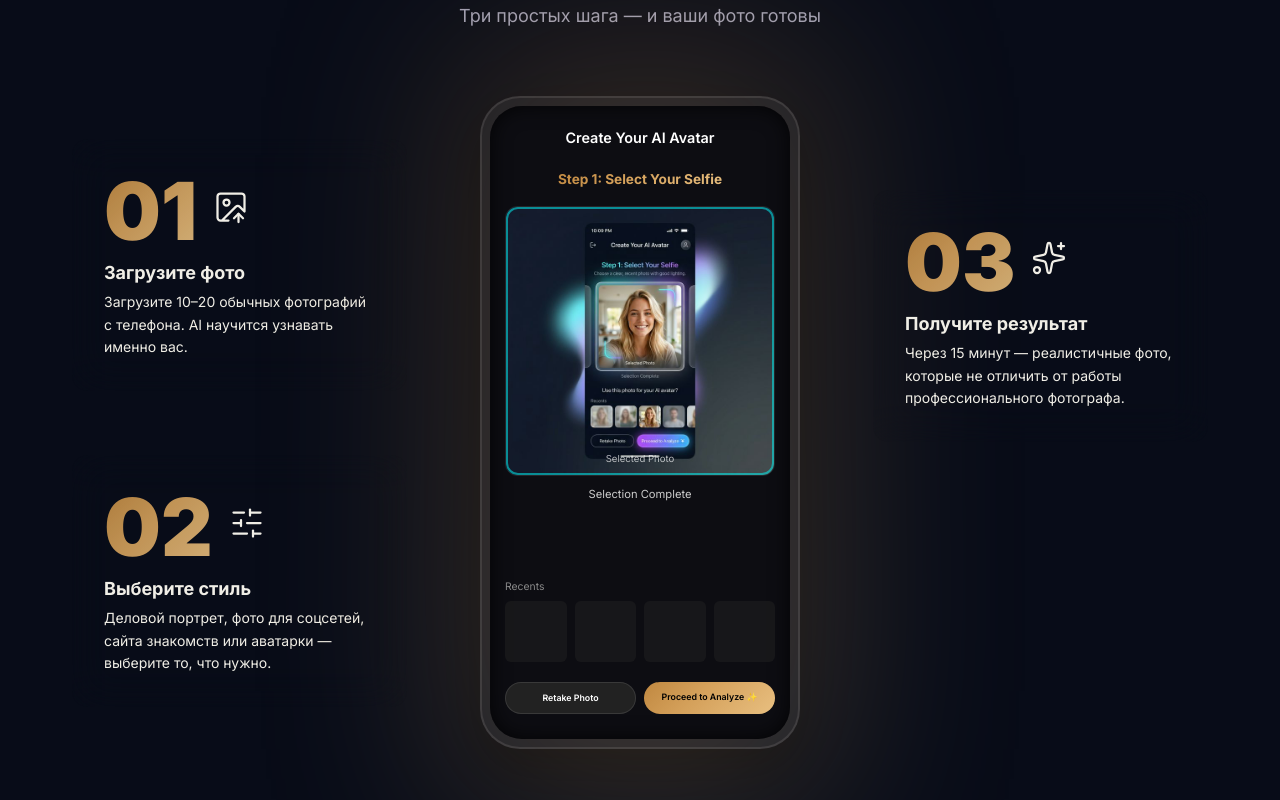
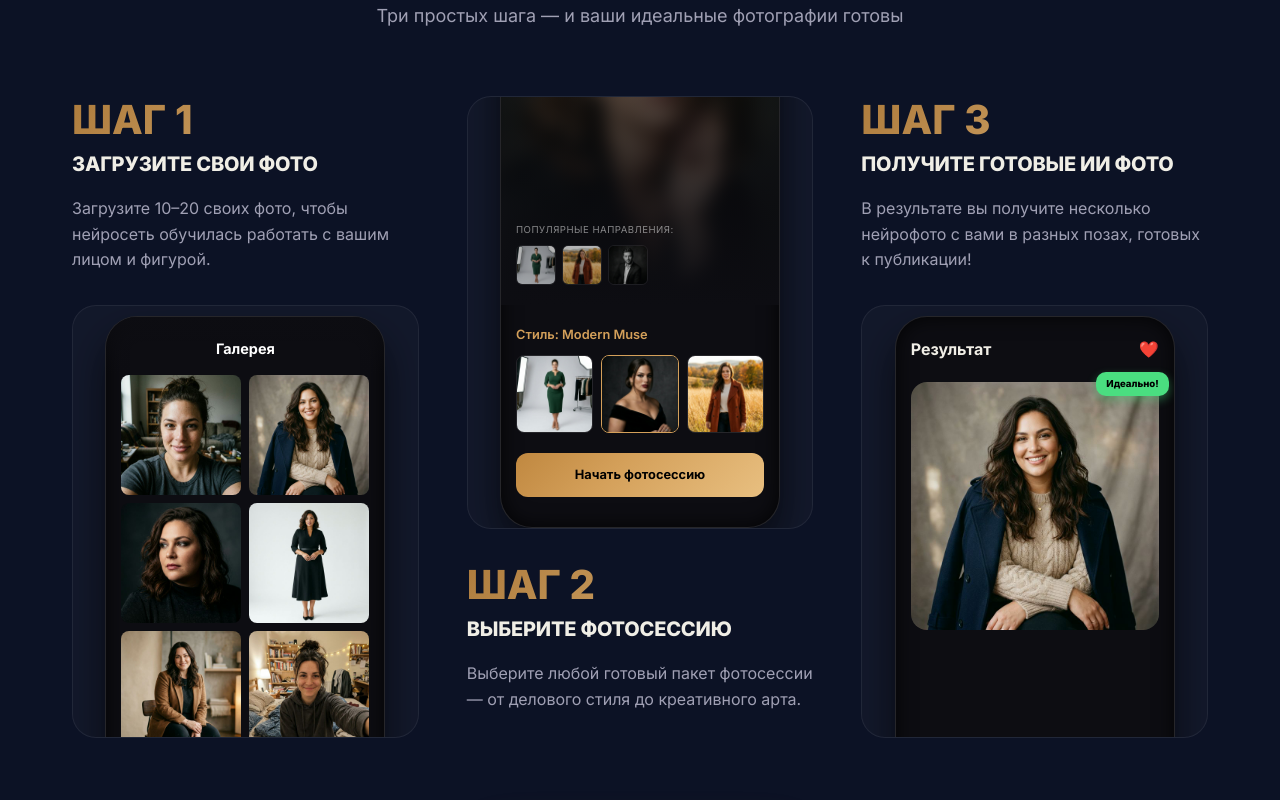
Before and after one commit to selyakate676-netizen/photogen, a Next.js app: page / in a window 1280 px wide. Shown: the part 1920-2720 px from the top of the page. Built offline with nearby package versions, Linux system fonts and the light colour scheme.

Commit message:
feat: polish HowItWorks section and optimize deployment workflow

```diff
--- a/src/components/FinalCTA.tsx
+++ b/src/components/FinalCTA.tsx
@@ -11,7 +11,7 @@ export default function FinalCTA() {
             <div className={styles.content}>
               <h2 className={styles.title}>Твоя идеальная фотосессия начинается здесь</h2>
               <p className={styles.subtitle}>
-                Создайте свой идеальный образ за 15 минут. Никаких студий, визажистов и сложных промптов.
+                Создайте свой безупречный образ за 15 минут. Никаких студий, визажистов и сложных промптов.
               </p>
               <Link href="/login" className="btn btn-primary btn-lg">
                 Начать фотосессию
--- a/src/components/HowItWorks.module.css
+++ b/src/components/HowItWorks.module.css
@@ -1,271 +1,304 @@
 .howItWorks {
-  background: var(--bg-secondary);
+  background: var(--bg-dark-alt);
   overflow: hidden;
+  padding: var(--space-section) 0;
+  font-family: var(--font-family);
 }
 
-.layout {
+.grid {
   display: grid;
-  grid-template-columns: 1fr 1.2fr 1fr;
-  gap: var(--space-xl);
-  align-items: center;
-  position: relative;
-  z-index: 2;
+  grid-template-columns: repeat(3, 1fr);
+  gap: var(--space-2xl);
   margin-top: var(--space-3xl);
+  align-items: start;
 }
 
-.columnDesc {
+.stepColumn {
   display: flex;
   flex-direction: column;
-  gap: var(--space-3xl);
-}
-
-.columnCenter {
-  display: flex;
-  justify-content: center;
-  align-items: center;
-  position: relative;
-}
-
-.step {
-  text-align: left;
-  padding: var(--space-xl);
-  position: relative;
-  z-index: 1;
-  display: flex;
-  flex-direction: column;
-  background: transparent !important;
-  box-shadow: none !important;
-  border: none !important;
-}
-
-.stepHeader {
-  display: flex;
-  align-items: center;
-  gap: var(--space-md);
-  margin-bottom: var(--space-sm);
+  gap: var(--space-xl);
 }
 
 .stepNumber {
-  font-size: 5rem;
-  font-weight: 900;
-  line-height: 1;
+  font-size: 2.5rem;
+  font-weight: 800;
+  line-height: 1.2;
   background: var(--accent-gradient);
   -webkit-background-clip: text;
   background-clip: text;
   -webkit-text-fill-color: transparent;
+  margin-bottom: var(--space-xs);
   opacity: 0.9;
-}
-
-.stepIcon {
-  color: var(--text-primary);
+  text-transform: uppercase;
 }
 
 .stepTitle {
-  font-size: var(--font-size-lg);
-  font-weight: 700;
-  margin-bottom: var(--space-xs);
-  color: var(--text-primary);
+  font-size: var(--font-size-xl);
+  font-weight: 800;
+  margin-bottom: var(--space-md);
+  letter-spacing: -0.01em;
+  color: var(--text-on-dark);
 }
 
 .stepDesc {
-  font-size: var(--font-size-sm);
-  color: var(--text-secondary);
+  font-size: var(--font-size-base);
+  color: var(--text-on-dark-secondary);
   line-height: 1.6;
 }
 
-/* Phone Mockup Styling */
+/* Updated Phone Screen - No Bezel, Longer */
+.phonePart {
+  width: 100%;
+  border-radius: var(--radius-xl);
+  overflow: hidden;
+  background: var(--bg-card-dark);
+  border: 1px solid var(--border-dark);
+  position: relative;
+  aspect-ratio: 4/5; /* Window for the longer phone */
+  display: flex;
+  justify-content: center;
+}
+
 .phoneMockup {
-  position: relative;
-  width: 100%;
-  max-width: 320px;
-  margin: 0 auto;
-  border-radius: 40px;
-  padding: 10px;
-  background: rgba(255, 255, 255, 0.05); /* Outer bezel */
-  box-shadow:
-    inset 0 0 0 2px rgba(255,255,255,0.1),
-    0 20px 50px rgba(0,0,0,0.5);
-  z-index: 5;
+  position: absolute;
+  width: 280px;
+  background: transparent;
+  border-radius: 0;
+  padding: 0;
+  box-shadow: none;
+}
+
+.phoneTop .phoneMockup {
+  top: 10px;
+}
+
+.phoneBottom .phoneMockup {
+  bottom: 0; /* Align to bottom to show footer */
 }
 
 .phoneScreen {
+  background: #0d0d12;
   border-radius: 32px;
   overflow: hidden;
-  position: relative;
-  width: 100%;
-  aspect-ratio: 9/19;
-  background: #0d0d12;
-  box-shadow: inset 0 0 20px rgba(0,0,0,0.8);
+  aspect-ratio: 9/21; /* significantly longer screen */
   display: flex;
   flex-direction: column;
+  box-shadow:
+    inset 0 0 20px rgba(0,0,0,0.8),
+    0 20px 40px rgba(0,0,0,0.6);
+  border: 1px solid rgba(255, 255, 255, 0.1);
 }
 
+/* Common Phone Internal UI */
 .phoneHeader {
-  padding: 20px 15px 10px;
+  padding: 20px 15px 15px;
   text-align: center;
+  flex-shrink: 0;
+  z-index: 10;
+  position: relative;
+  background: linear-gradient(to bottom, #0d0d12 0%, transparent 100%);
 }
 
 .phoneTitle {
   font-size: 0.9rem;
-  font-weight: 600;
+  font-weight: 700;
   color: #fff;
 }
 
-.phoneBody {
-  flex: 1;
-  padding: 10px 15px;
-  display: flex;
-  flex-direction: column;
-  align-items: center;
+/* Step 1 internal UI */
+.phoneGalleryGrid {
+  display: grid;
+  grid-template-columns: repeat(2, 1fr);
+  gap: 8px;
+  padding: 0 15px;
 }
 
-.phoneStepLabel {
-  font-size: 0.85rem;
-  font-weight: 700;
-  background: var(--accent-gradient);
-  -webkit-background-clip: text;
-  background-clip: text;
-  -webkit-text-fill-color: transparent;
-  margin-bottom: 15px;
+.galleryItem {
+  aspect-ratio: 1/1;
+  background: #222;
+  border-radius: 8px;
+  overflow: hidden;
 }
 
-.phonePhotoContainer {
-  position: relative;
+.galleryItem img {
   width: 100%;
-  aspect-ratio: 1/1;
-  border-radius: 12px;
-  overflow: hidden;
-  border: 1px solid rgba(255, 255, 255, 0.1);
-  margin-bottom: 10px;
+  height: 100%;
+  object-fit: cover;
 }
 
-.phonePhotoGlow {
+.phoneSelectionTag {
+  margin-top: 15px;
+  padding: 8px 15px;
+  background: var(--accent-gradient);
+  color: #000;
+  font-size: 0.7rem;
+  font-weight: 700;
+  align-self: center;
+  border-radius: 20px;
+}
+
+/* Step 2 internal UI - NEW SECTION TO FILL SPACE */
+.phoneStylePreview {
+  width: 100%;
+  flex: 1;
+  min-height: 180px;
+  position: relative;
+  overflow: hidden;
+  margin-bottom: 20px;
+}
+
+.blurredPreview {
+  width: 100%;
+  height: 100%;
+  object-fit: cover;
+  filter: blur(8px) brightness(0.6);
+  transform: scale(1.1);
+}
+
+.previewOverlay {
   position: absolute;
   top: 0;
   left: 0;
   right: 0;
   bottom: 0;
-  border: 2px solid cyan;
-  border-radius: 12px;
-  box-shadow: 0 0 15px cyan;
-  opacity: 0.5;
-  pointer-events: none;
+  background: linear-gradient(to top, #0d0d12 0%, transparent 100%);
+  display: flex;
+  flex-direction: column;
+  justify-content: flex-end;
+  padding: 20px 15px;
 }
 
-.phonePhotoLabel {
-  position: absolute;
-  bottom: 8px;
-  left: 0;
-  right: 0;
-  text-align: center;
+.phoneStylesLabelSmall {
   font-size: 0.6rem;
-  color: rgba(255, 255, 255, 0.7);
+  color: rgba(255, 255, 255, 0.5);
+  margin-bottom: 8px;
+  text-transform: uppercase;
+  letter-spacing: 0.05em;
 }
 
-.phoneImage {
+.phoneMiniStyles {
+  display: flex;
+  gap: 6px;
+}
+
+.miniStyleCard {
+  width: 40px;
+  height: 40px;
+  border-radius: 6px;
+  overflow: hidden;
+  border: 1px solid rgba(255, 255, 255, 0.1);
+  opacity: 0.7;
+}
+
+.miniStyleCard img {
   width: 100%;
   height: 100%;
   object-fit: cover;
 }
 
-.phoneStatus {
-  font-size: 0.7rem;
-  color: #ccc;
-  margin-bottom: 15px;
+.phoneStyleLabel {
+  font-size: 0.8rem;
+  font-weight: 600;
+  color: var(--accent-primary);
+  padding: 0 15px;
+  margin-bottom: 10px;
 }
 
-.phoneFooter {
-  width: 100%;
-  margin-top: auto;
-  padding-bottom: 15px;
-}
-
-.phoneRecentsLabel {
-  font-size: 0.65rem;
-  color: #888;
-  margin-bottom: 5px;
-}
-
-.phoneRecentsGrid {
+.phoneStylesPreview {
   display: grid;
-  grid-template-columns: repeat(4, 1fr);
+  grid-template-columns: repeat(3, 1fr);
   gap: 8px;
+  padding: 0 15px;
   margin-bottom: 20px;
 }
 
-.phoneRecentItem {
+.styleCard {
   aspect-ratio: 1/1;
-  background: #222;
-  border-radius: 6px;
-  opacity: 0.5;
+  border: 1px solid rgba(255,255,255,0.1);
+  border-radius: 8px;
+  overflow: hidden;
 }
 
-.phoneButtons {
-  display: grid;
-  grid-template-columns: 1fr 1fr;
-  gap: 8px;
+.styleCard img {
+  width: 100%;
+  height: 100%;
+  object-fit: cover;
 }
 
-.phoneBtnPrimary, .phoneBtnSecondary {
-  font-size: 0.55rem;
-  padding: 8px 4px;
-  border-radius: 20px;
+.phoneActionButton {
+  margin: 0 15px 30px;
+  background: var(--accent-gradient);
+  color: #000;
   text-align: center;
-  font-weight: 600;
+  padding: 12px;
+  border-radius: 12px;
+  font-size: 0.8rem;
+  font-weight: 700;
 }
 
-.phoneBtnPrimary {
-  background: var(--accent-gradient);
-  color: #000;
+/* Step 3 internal UI */
+.phoneResultHeader {
+  display: flex;
+  justify-content: space-between;
+  padding: 20px 15px;
+  font-weight: 700;
 }
 
-.phoneBtnSecondary {
-  background: #222;
-  color: #fff;
-  border: 1px solid rgba(255, 255, 255, 0.1);
+.phoneResultImage {
+  position: relative;
+  padding: 0 15px;
 }
 
-.phoneGlow {
-  position: absolute;
-  top: 50%;
-  left: 50%;
-  transform: translate(-50%, -50%);
-  width: 120%;
-  height: 120%;
-  background: var(--accent-gradient);
-  filter: blur(100px);
-  opacity: 0.2;
-  z-index: -1;
-  pointer-events: none;
+.phoneResultImage img {
+  border-radius: 16px;
+  width: 100%;
 }
 
-.spacer {
-  height: 150px;
+.heartIcon {
+  color: #ff4757;
 }
 
+.successBadge {
+  position: absolute;
+  top: -10px;
+  right: 5px;
+  background: #4ade80;
+  color: #000;
+  padding: 4px 10px;
+  border-radius: 10px;
+  font-size: 0.6rem;
+  font-weight: 800;
+  box-shadow: 0 4px 10px rgba(74, 222, 128, 0.4);
+}
+
+.footerAction {
+  margin-top: var(--space-4xl);
+  display: flex;
+  justify-content: center;
+}
+
+/* Responsive */
 @media (max-width: 1024px) {
-  .layout {
-    grid-template-columns: 1fr 1fr;
-    gap: var(--space-2xl);
+  .grid {
+    grid-template-columns: 1fr;
+    gap: var(--space-3xl);
   }
-  .columnCenter {
-    grid-column: span 2;
-    order: -1;
-    margin-bottom: var(--space-xl);
+
+  .stepColumn {
+    text-align: center;
+  }
+
+  .phonePart {
+    max-width: 500px;
+    margin: 0 auto;
+    aspect-ratio: 16/9; /* Switch to landscape-like window on mobile */
+  }
+
+  .phoneMockup {
+    width: 240px;
+  }
+
+  .stepColumn:nth-child(2) {
+    flex-direction: column;
   }
 }
-
-@media (max-width: 768px) {
-  .layout {
-    grid-template-columns: 1fr;
-  }
-  .columnCenter {
-    grid-column: span 1;
-  }
-  .phoneMockup {
-    max-width: 280px;
-  }
-  .spacer {
-    display: none;
-  }
-}
--- a/src/components/HowItWorks.tsx
+++ b/src/components/HowItWorks.tsx
@@ -5,21 +5,21 @@ import Reveal from './Reveal';
 const steps = [
   {
     number: 1,
-    icon: <ImageUp size={36} strokeWidth={1.5} />,
-    title: 'Загрузите фото',
-    desc: 'Загрузите 10–20 обычных фотографий с телефона. AI научится узнавать именно вас.',
+    title: 'ЗАГРУЗИТЕ СВОИ ФОТО',
+    desc: 'Загрузите 10–20 своих фото, чтобы нейросеть обучилась работать с вашим лицом и фигурой.',
+    icon: <ImageUp size={32} />
   },
   {
     number: 2,
-    icon: <SlidersHorizontal size={36} strokeWidth={1.5} />,
-    title: 'Выберите стиль',
-    desc: 'Деловой портрет, фото для соцсетей, сайта знакомств или аватарки — выберите то, что нужно.',
+    title: 'ВЫБЕРИТЕ ФОТОСЕССИЮ',
+    desc: 'Выберите любой готовый пакет фотосессии — от делового стиля до креативного арта.',
+    icon: <SlidersHorizontal size={32} />
   },
   {
     number: 3,
-    icon: <Sparkles size={36} strokeWidth={1.5} />,
-    title: 'Получите результат',
-    desc: 'Через 15 минут — реалистичные фото, которые не отличить от работы профессионального фотографа.',
+    title: 'ПОЛУЧИТЕ ГОТОВЫЕ ИИ ФОТО',
+    desc: 'В результате вы получите несколько нейрофото с вами в разных позах, готовых к публикации!',
+    icon: <Sparkles size={32} />
   },
 ];
 
@@ -32,94 +32,117 @@ export default function HowItWorks() {
             Как это <span className="gradient-text">работает</span>
           </h2>
           <p className="section-subtitle">
-            Три простых шага — и ваши фото готовы
+            Три простых шага — и ваши идеальные фотографии готовы
           </p>
         </Reveal>
 
-        <div className={styles.layout}>
-          {/* Left Column (Step 1 & 2) */}
-          <div className={styles.columnDesc}>
-            <Reveal delay={1} className={styles.revealWrapper}>
-              <div className={`${styles.step} glass-card`}>
-                <div className={styles.stepHeader}>
-                  <div className={styles.stepNumber}>01</div>
-                  <div className={styles.stepIcon}>{steps[0].icon}</div>
-                </div>
+        <div className={styles.grid}>
+          {/* Step 1: Text Top, Image Bottom */}
+          <div className={styles.stepColumn}>
+            <Reveal delay={0.1}>
+              <div className={styles.textPart}>
+                <div className={styles.stepNumber}>Шаг 1</div>
                 <h3 className={styles.stepTitle}>{steps[0].title}</h3>
                 <p className={styles.stepDesc}>{steps[0].desc}</p>
               </div>
             </Reveal>
+            <Reveal delay={0.2}>
+              <div className={`${styles.phonePart} ${styles.phoneTop}`}>
+                <div className={styles.phoneMockup}>
+                  <div className={styles.phoneScreen}>
+                     <div className={styles.phoneHeader}>
+                        <div className={styles.phoneTitle}>Галерея</div>
+                     </div>
+                     <div className={styles.phoneGalleryGrid}>
+                        <div className={styles.galleryItem}><img src="/before-main.png" alt="Selfie 1" /></div>
+                        <div className={styles.galleryItem}><img src="/ashley-1.png" alt="Selfie 2" /></div>
+                        <div className={styles.galleryItem}><img src="/ashley-2.png" alt="Selfie 3" /></div>
+                        <div className={styles.galleryItem}><img src="/ashley-3.png" alt="Selfie 4" /></div>
+                        <div className={styles.galleryItem}><img src="/ashley-4.png" alt="Selfie 5" /></div>
+                        <div className={styles.galleryItem}><img src="/before-1.png" alt="Selfie 6" /></div>
+                     </div>
+                     <div className={styles.phoneSelectionTag}>Выбрано 15/15</div>
+                  </div>
+                </div>
+              </div>
+            </Reveal>
+          </div>
 
-            <Reveal delay={2} className={styles.revealWrapper}>
-              <div className={`${styles.step} glass-card`}>
-                <div className={styles.stepHeader}>
-                  <div className={styles.stepNumber}>02</div>
-                  <div className={styles.stepIcon}>{steps[1].icon}</div>
+          {/* Step 2: Image Top, Text Bottom */}
+          <div className={styles.stepColumn}>
+            <Reveal delay={0.3}>
+              <div className={`${styles.phonePart} ${styles.phoneBottom}`}>
+                <div className={styles.phoneMockup}>
+                  <div className={styles.phoneScreen}>
+                     <div className={styles.phoneHeader}>
+                        <div className={styles.phoneTitle}>Выбор стиля</div>
+                     </div>
+                     <div className={styles.phoneStylePreview}>
+                        <img src="/after-1.png" alt="Preview" className={styles.blurredPreview} />
+                        <div className={styles.previewOverlay} >
+                           <div className={styles.phoneStylesLabelSmall}>Популярные направления:</div>
+                           <div className={styles.phoneMiniStyles}>
+                              <div className={styles.miniStyleCard}><img src="/studio-fashion.png" alt="S1" /></div>
+                              <div className={styles.miniStyleCard}><img src="/studio-nature.png" alt="S2" /></div>
+                              <div className={styles.miniStyleCard}><img src="/studio-bw-man.png" alt="S3" /></div>
+                           </div>
+                        </div>
+                     </div>
+                     <div className={styles.phoneStyleLabel}>Стиль: Modern Muse</div>
+                     <div className={styles.phoneStylesPreview}>
+                        <div className={styles.styleCard}><img src="/studio-fashion.png" alt="Fashion" /></div>
+                        <div className={styles.styleCard} style={{borderColor: 'var(--accent-primary)'}}><img src="/studio-glamour.png" alt="Glamour" /></div>
+                        <div className={styles.styleCard}><img src="/studio-nature.png" alt="Nature" /></div>
+                     </div>
+                     <div className={styles.phoneActionButton}>Начать фотосессию</div>
+                  </div>
                 </div>
+              </div>
+            </Reveal>
+            <Reveal delay={0.4}>
+              <div className={styles.textPart}>
+                <div className={styles.stepNumber}>Шаг 2</div>
                 <h3 className={styles.stepTitle}>{steps[1].title}</h3>
                 <p className={styles.stepDesc}>{steps[1].desc}</p>
               </div>
             </Reveal>
           </div>
 
-          {/* Center Column (Phone) */}
-          <div className={styles.columnCenter}>
-            <Reveal delay={3} className={styles.mockupReveal}>
-              <div className={styles.phoneMockup}>
-                <div className={styles.phoneScreen}>
-                   {/* UI Overlays to match user reference */}
-                  <div className={styles.phoneHeader}>
-                    <div className={styles.phoneTitle}>Create Your AI Avatar</div>
-                  </div>
-
-                  <div className={styles.phoneBody}>
-                    <div className={styles.phoneStepLabel}>Step 1: Select Your Selfie</div>
-                    <div className={styles.phonePhotoContainer}>
-                      <img
-                        src="/mobile-mockup.png"
-                        alt="Мобильный интерфейс приложения"
-                        className={styles.phoneImage}
-                      />
-                      <div className={styles.phonePhotoGlow} />
-                      <div className={styles.phonePhotoLabel}>Selected Photo</div>
-                    </div>
-                    <div className={styles.phoneStatus}>Selection Complete</div>
-
-                    <div className={styles.phoneFooter}>
-                       <div className={styles.phoneRecentsLabel}>Recents</div>
-                       <div className={styles.phoneRecentsGrid}>
-                          <div className={styles.phoneRecentItem} />
-                          <div className={styles.phoneRecentItem} />
-                          <div className={styles.phoneRecentItem} />
-                          <div className={styles.phoneRecentItem} />
-                       </div>
-                       <div className={styles.phoneButtons}>
-                          <div className={styles.phoneBtnSecondary}>Retake Photo</div>
-                          <div className={styles.phoneBtnPrimary}>Proceed to Analyze ✨</div>
-                       </div>
-                    </div>
-                  </div>
-                </div>
-                <div className={styles.phoneGlow} />
-              </div>
-            </Reveal>
-          </div>
-
-          {/* Right Column (Step 3) */}
-          <div className={styles.columnDesc}>
-            <Reveal delay={4} className={styles.revealWrapper}>
-              <div className={`${styles.step} glass-card`} style={{ marginTop: 'auto', marginBottom: 'auto' }}>
-                <div className={styles.stepHeader}>
-                  <div className={styles.stepNumber}>03</div>
-                  <div className={styles.stepIcon}>{steps[2].icon}</div>
-                </div>
+          {/* Step 3: Text Top, Image Bottom */}
+          <div className={styles.stepColumn}>
+            <Reveal delay={0.5}>
+              <div className={styles.textPart}>
+                <div className={styles.stepNumber}>Шаг 3</div>
                 <h3 className={styles.stepTitle}>{steps[2].title}</h3>
                 <p className={styles.stepDesc}>{steps[2].desc}</p>
               </div>
             </Reveal>
-            <div className={styles.spacer}></div>
+            <Reveal delay={0.6}>
+              <div className={`${styles.phonePart} ${styles.phoneTop}`}>
+                <div className={styles.phoneMockup}>
+                  <div className={styles.phoneScreen}>
+                     <div className={styles.phoneResultHeader}>
+                        <span>Результат</span>
+                        <div className={styles.heartIcon}>❤️</div>
+                     </div>
+                     <div className={styles.phoneResultImage}>
+                        <img src="/after-main.png" alt="Result" />
+                        <div className={styles.successBadge}>Идеально!</div>
+                     </div>
+                  </div>
+                </div>
+              </div>
+            </Reveal>
           </div>
         </div>
+
+        <Reveal delay={0.8}>
+          <div className={styles.footerAction}>
+            <a href="#pricing" className="btn btn-primary btn-lg">
+              Создать свою фотосессию
+            </a>
+          </div>
+        </Reveal>
       </div>
     </section>
   );
```
